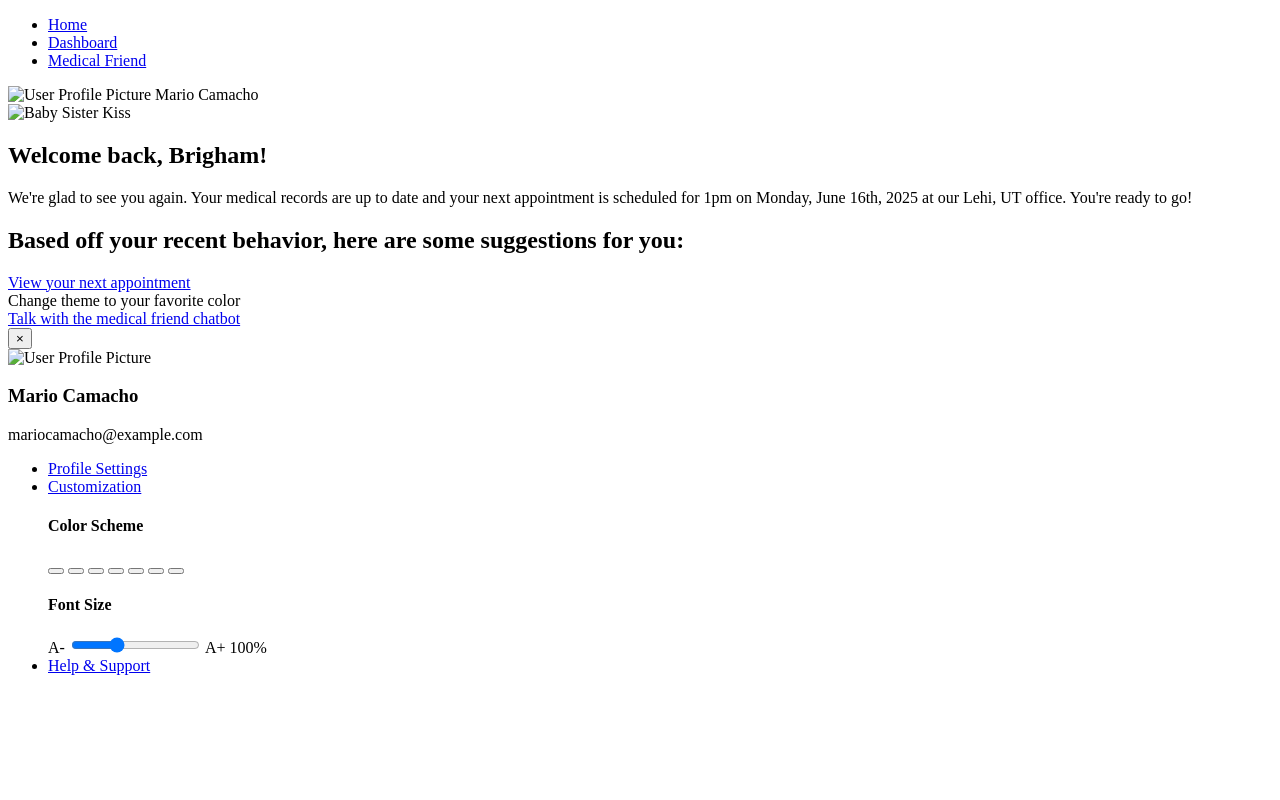
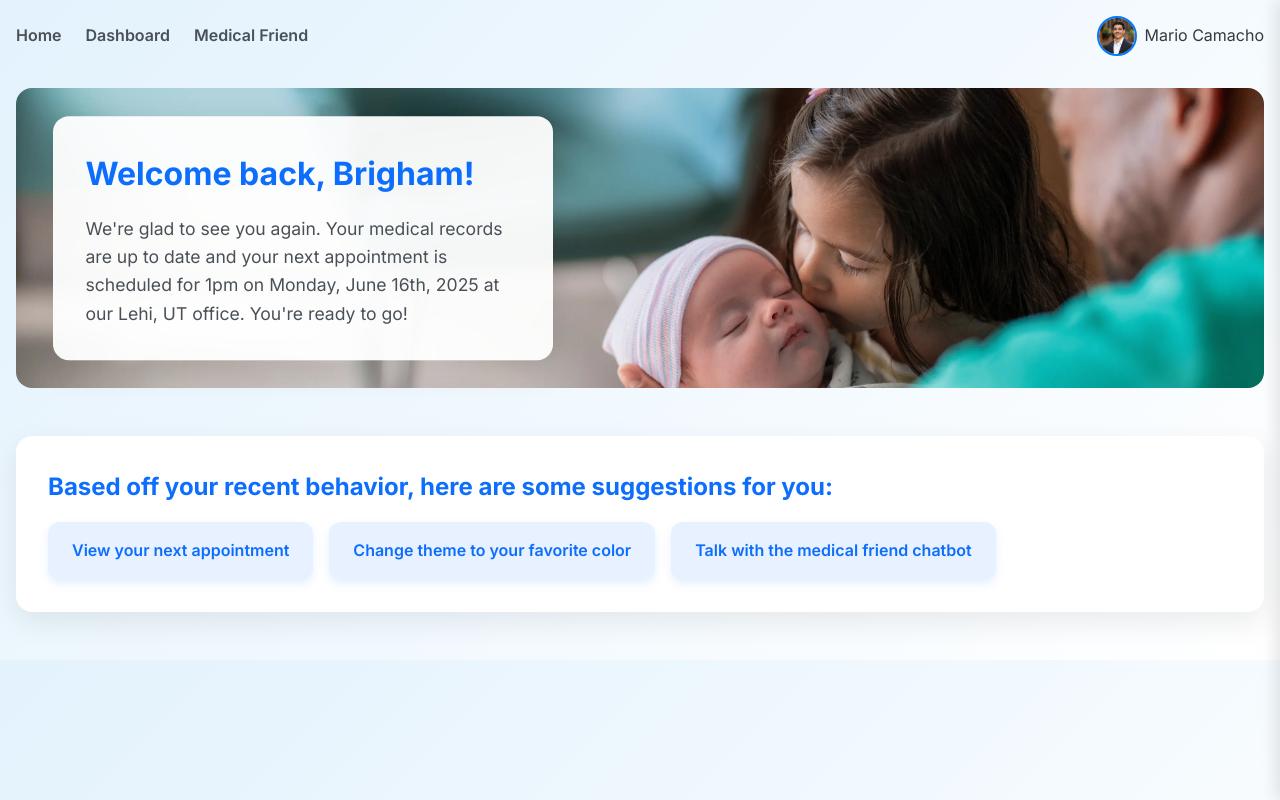
Before and after one commit to caydnbaldwin/experiment-interest, a plain HTML site: page index.html in a window 1280 px wide. Drawn offline with Linux system fonts and the light colour scheme; the site is published under a folder, as on GitHub Pages, so addresses that start at the root find nothing.

Commit message:
Add files via upload

```diff
--- a/index.html
+++ b/index.html
@@ -5,27 +5,27 @@
     <meta name="viewport" content="width=device-width, initial-scale=1.0" />
     <title>Welcome</title>
     <link href="https://fonts.googleapis.com/css2?family=Inter:wght@400;600;700&display=swap" rel="stylesheet">
-    <link rel="stylesheet" href="/css/index.css">
+    <link rel="stylesheet" href="css/index.css">
 </head>
 <body>
     <header>
         <nav>
         <ul>
-            <li><a href="/index.html">Home</a></li>
-            <li><a href="/html/dashboard.html">Dashboard</a></li>
+            <li><a href="index.html">Home</a></li>
+            <li><a href="html/dashboard.html">Dashboard</a></li>
             <!-- Empathetic language -->
-            <li><a href="/html/medical-friend.html">Medical Friend</a></li>
+            <li><a href="html/medical-friend.html">Medical Friend</a></li>
         </ul>
         </nav>
         <div class="profile" id="profileToggle">
-        <img src="/sources/images.jpeg" alt="User Profile Picture">
+        <img src="sources/images.jpeg" alt="User Profile Picture">
         <span>Mario Camacho</span>
         </div>
     </header>
 
     <div class="hero-container">
         <!-- Visuals -->
-        <img class="hero-img" src="/sources/baby-sister-kiss-16x5.webp" alt="Baby Sister Kiss">
+        <img class="hero-img" src="sources/baby-sister-kiss-16x5.webp" alt="Baby Sister Kiss">
         <section class="welcome-section">
             <!-- Personalized greeting -->
             <h1>Welcome back, Brigham!</h1>
@@ -37,9 +37,9 @@
         <!-- Smart suggestions -->
         <h2>Based off your recent behavior, here are some suggestions for you:</h2>
         <div class="suggestions-list">
-            <div class="suggestion"><a href="/html/dashboard.html">View your next appointment</a></div>
+            <div class="suggestion"><a href="html/dashboard.html">View your next appointment</a></div>
             <div class="suggestion" id="customizationShortcut">Change theme to your favorite color</div>
-            <div class="suggestion"><a href="/html/medical-friend.html">Talk with the medical friend chatbot</a></div>
+            <div class="suggestion"><a href="html/medical-friend.html">Talk with the medical friend chatbot</a></div>
         </div>
     </section>
 
@@ -47,14 +47,14 @@
     <div class="side-menu" id="sideMenu">
         <button class="close-btn" id="closeBtn">&times;</button>
         <div class="side-menu-header">
-            <img src="/sources/images.jpeg" alt="User Profile Picture">
+            <img src="sources/images.jpeg" alt="User Profile Picture">
             <div class="user-info">
                 <h3>Mario Camacho</h3>
                 <p>mariocamacho@example.com</p>
             </div>
         </div>
         <ul class="side-menu-items">
-            <li><a href="/html/profile.html">Profile Settings</a></li>
+            <li><a href="html/profile.html">Profile Settings</a></li>
             <li class="menu-item-with-dropdown">
                 <!-- Aesthetic customization -->
                 <a href="#" id="customizationToggle" class="dropdown-toggle">Customization</a>
@@ -87,6 +87,6 @@
             <li><a href="#">Help & Support</a></li>
         </ul>
     </div>
-    <script src="/js/index.js"></script>
+    <script src="js/index.js"></script>
 </body>
 </html>
```
